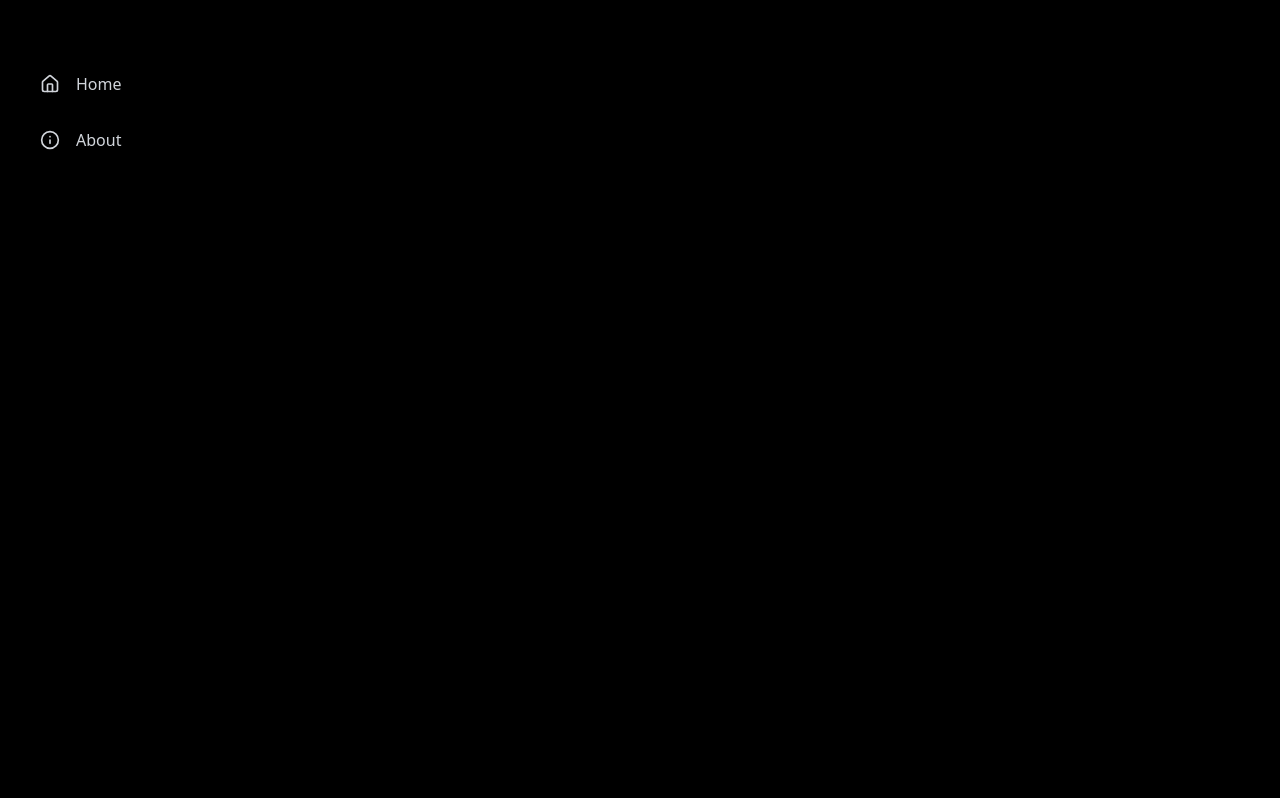
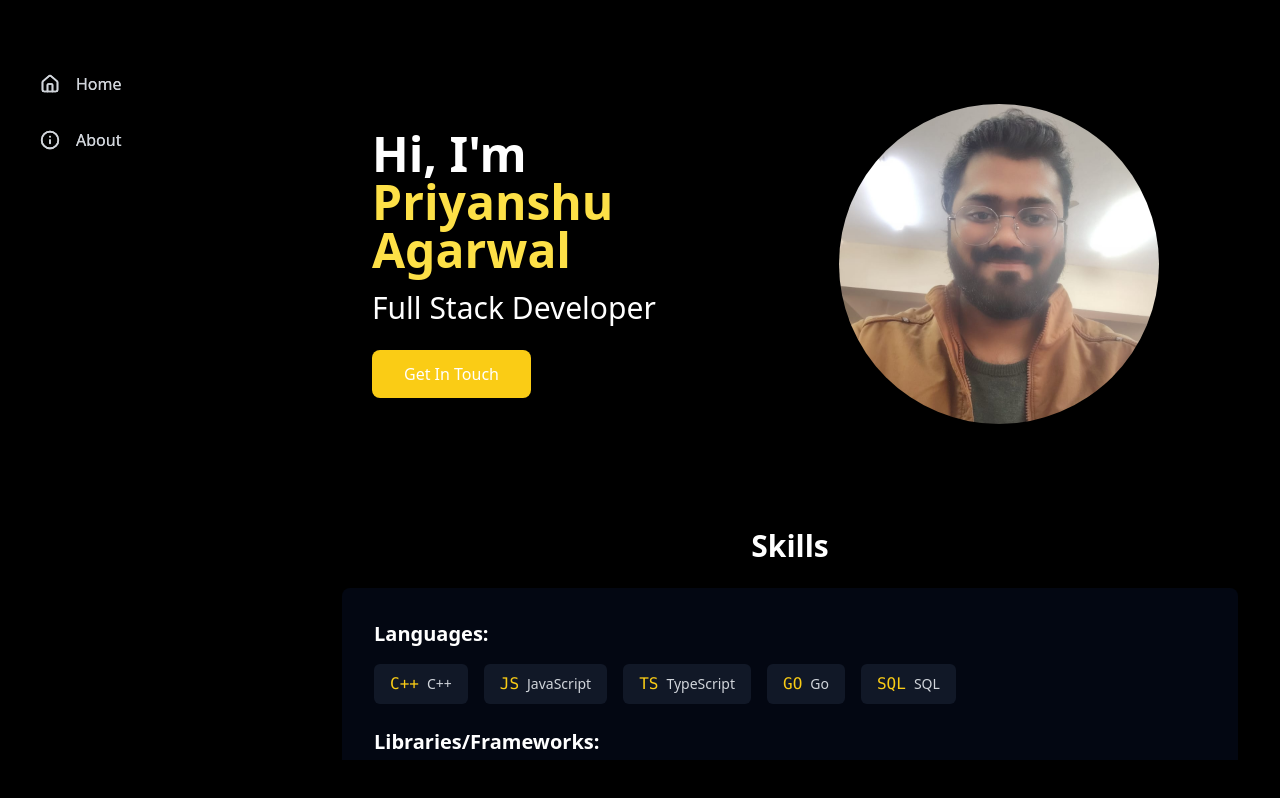
Before and after one commit to priyanshu-101/About, a React (Vite) app: page / in a window 1280 px wide. Before the commit this address had no page. Built offline with nearby package versions, Linux system fonts and the light colour scheme; no server answers.

Commit message:
home route set

```diff
--- a/src/App.jsx
+++ b/src/App.jsx
@@ -2,6 +2,7 @@ import { BrowserRouter as Router, Route, Routes } from 'react-router-dom';
 import Sidebar from './components/Sidebar';
 import About from './components/About';
 import './styles/styles.css'
+import Home from './home/Home';
 
 const App = () => {
   return (
@@ -11,6 +12,7 @@ const App = () => {
 
         <main className="flex-1">
           <Routes>
+            <Route path="/" element={<Home />} />
             <Route path="/about" element={<About />} />
           </Routes>
         </main>
```
